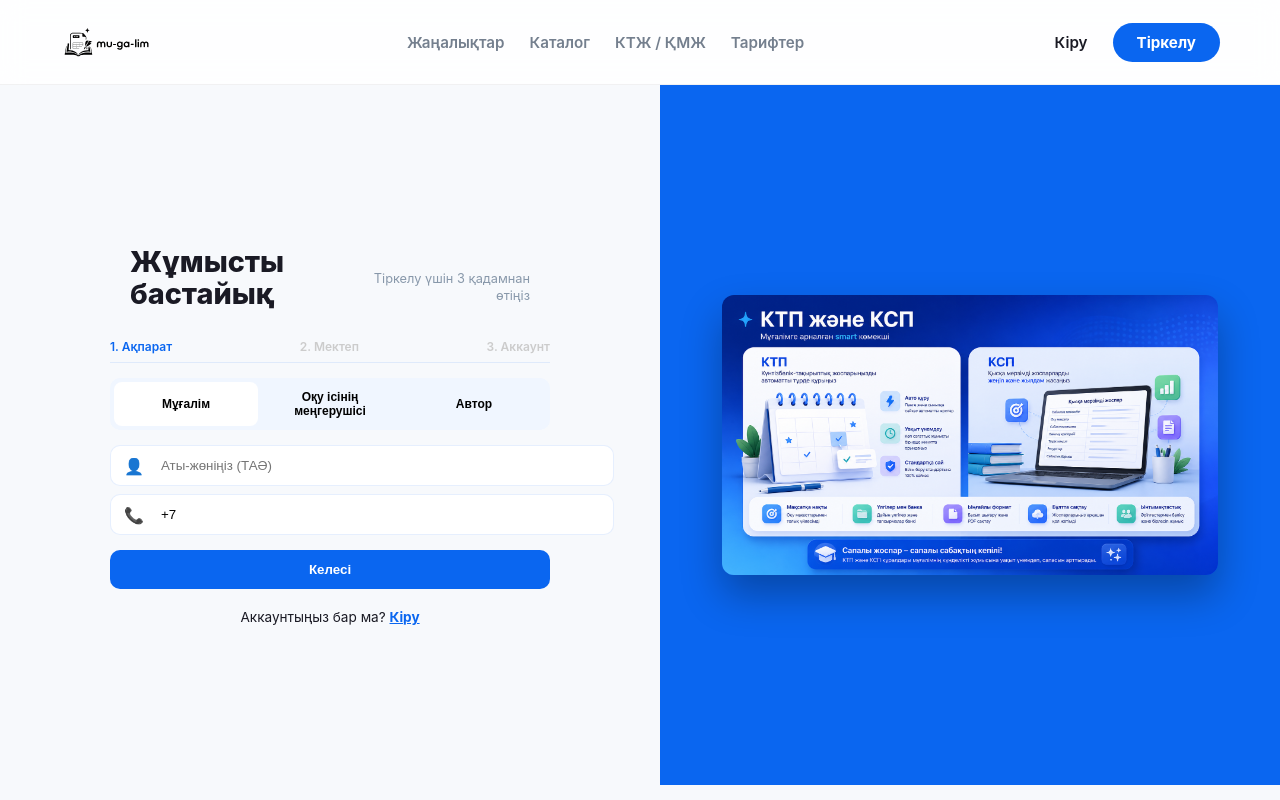
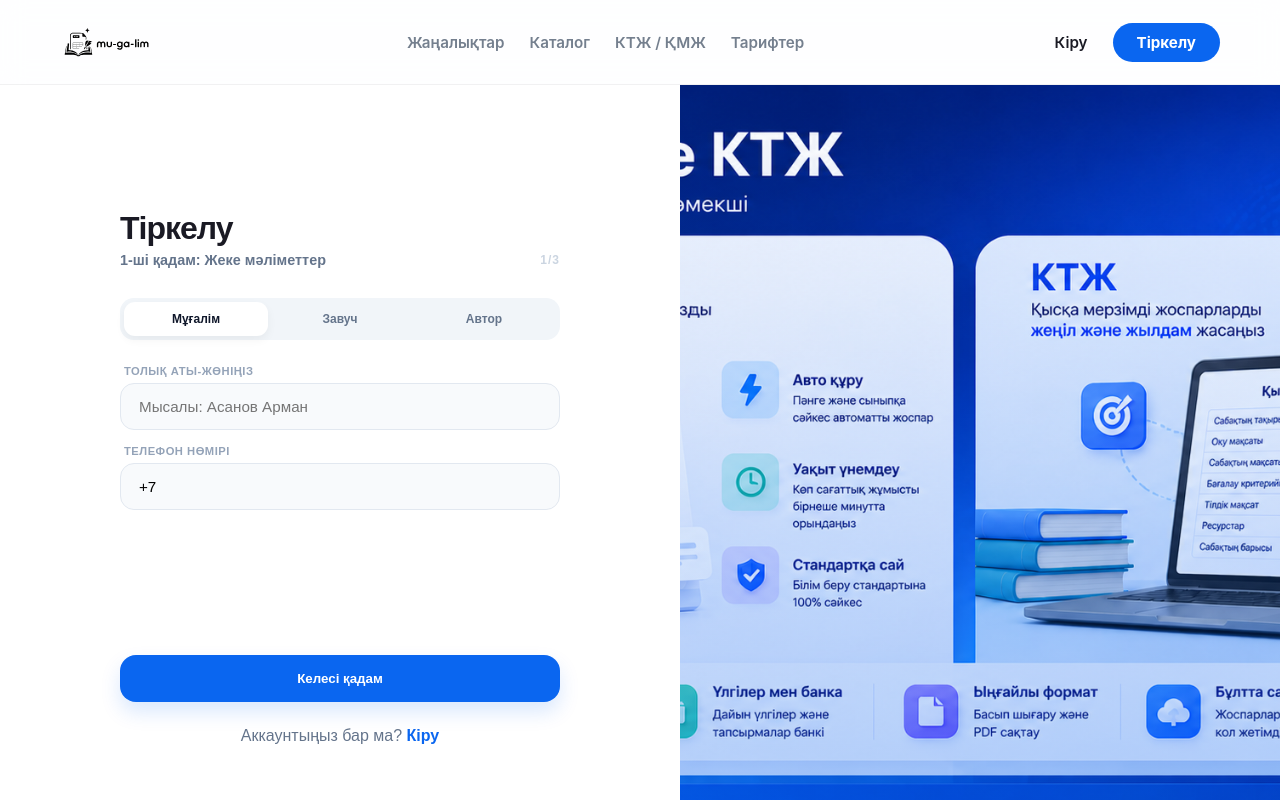
Before and after one commit to Temir1754/mugalim.kz, a Next.js app: page /register in a window 1280 px wide. Shown: the top 800 px of the page. Built offline with nearby package versions, Linux system fonts and the light colour scheme.

Commit message:
feat: unify register and login page design with premium split-screen format

```diff
--- a/src/app/register/page.tsx
+++ b/src/app/register/page.tsx
@@ -9,11 +9,9 @@ import Footer from "@/components/Footer";
 export default function Register() {
   const router = useRouter();
   const { t } = useLanguage();
-  const [role, setRole] = useState("CLIENT"); // CLIENT, SELLER, SCHOOL_ADMIN
+  const [role, setRole] = useState("CLIENT");
   const [step, setStep] = useState(1);
   const [showPassword, setShowPassword] = useState(false);
-  const [usernameAvailable, setUsernameAvailable] = useState(true);
-  const [usernameChecking, setUsernameChecking] = useState(false);
   const [isLoading, setIsLoading] = useState(false);
   const [error, setError] = useState("");
 
@@ -31,26 +29,18 @@ export default function Register() {
 
   const specialties = [
     "Қазақ тілі", "Орыс тілі", "Қазақ әдебиеті", "Орыс әдебиеті", "Әдебиеттік оқу", "Шетел тілі",
-    "Математика", "Алгебра", "Геометрия",
-    "Жаратылыстану", "Биология", "Физика", "Химия", "География",
-    "Қазақстан тарихы", "Дүниежүзі тарихы", "Құқық негіздері", "Адам. Қоғам. Құқық",
-    "Информатика",
-    "Көркем еңбек", "Технология", "Еңбекке баулу", "Бейнелеу өнері", "Музыка",
-    "Сынып жетекші", "Мектеп әкімшілігі"
+    "Математика", "Алгебра", "Геометрия", "Жаратылыстану", "Биология", "Физика", "Химия", "География",
+    "Қазақстан тарихы", "Дүниежүзі тарихы", "Информатика", "Музыка", "Сынып жетекші"
   ];
 
   const schoolsData: Record<string, Record<string, string[]>> = {
     "Алматы": {
-      "Мемлекеттік": ["№1 мектеп-гимназия", "№2 лицей", "№159 гимназия", "№178 лицей", "№173 мектеп", "№39 мамандандырылған лицей", "№92 мамандандырылған лицей", "№134 лицей"],
-      "Жекеменшік": ["TAMOS Education", "Haileybury Almaty", "Quantum STEM School", "NGS (New Generation School)", "Мирас", "Шоқан Уәлиханов атындағы мектеп", "Galaxy International School"]
+      "Мемлекеттік": ["№1 мектеп-гимназия", "№159 гимназия", "№178 лицей", "№173 мектеп"],
+      "Жекеменшік": ["TAMOS Education", "Haileybury Almaty", "Quantum STEM School", "NGS"]
     },
     "Астана": {
-      "Мемлекеттік": ["№1 мектеп", "№17 гимназия", "№66 мектеп-лицей", "№81 «Astana English School»", "№3 лицей", "№60 мектеп-лицей"],
-      "Жекеменшік": ["Nur-Orda", "Spectrum International School", "Haileybury Astana", "BINOM School", "Seed School", "IQanat High School of Burabay"]
-    },
-    "Шымкент": {
-      "Мемлекеттік": ["№1 мектеп", "№7 гимназия", "№12 лицей", "№24 мектеп", "№90 мектеп-лицей"],
-      "Жекеменшік": ["Мансұр", "Орда", "Арофат", "Ақ-Жол", "Төле би"]
+      "Мемлекеттік": ["№17 гимназия", "№66 мектеп-лицей", "№81 «Astana English School»"],
+      "Жекеменшік": ["Nur-Orda", "Spectrum International School", "BINOM School"]
     }
   };
 
@@ -70,27 +60,10 @@ export default function Register() {
     return formatted;
   };
 
-  const checkUsername = async (name: string) => {
-    if (name.length < 3) return;
-    setUsernameChecking(true);
-    try {
-      const res = await fetch(`/api/auth/check-username?username=${name}`);
-      const data = await res.json();
-      setUsernameAvailable(data.available);
-      if (!data.available) setError("Бұл логин бос емес");
-      else setError("");
-    } catch (e) { console.error(e); }
-    finally { setUsernameChecking(false); }
-  };
-
   const handleChange = (e: React.ChangeEvent<HTMLInputElement | HTMLSelectElement>) => {
     let { name, value } = e.target;
     if (name === "phone") value = formatPhone(value);
-    if (name === "fio") value = value.split(' ').map(word => word.charAt(0).toUpperCase() + word.slice(1)).join(' ');
-    if (name === "username") {
-      value = value.toLowerCase().replace(/[^a-z0-9_]/g, "");
-      checkUsername(value);
-    }
+    if (name === "username") value = value.toLowerCase().replace(/[^a-z0-9_]/g, "");
     setFormData(prev => ({ ...prev, [name]: value }));
     setError("");
   };
@@ -100,17 +73,13 @@ export default function Register() {
       setError("Аты-жөніңіз бен телефон нөмірін толық толтырыңыз");
       return;
     }
-    if (step === 2) {
-      if ((role === 'CLIENT' || role === 'SCHOOL_ADMIN') && (!formData.region || !formData.schoolName)) {
+    if (step === 2 && (role !== 'SELLER' && (!formData.region || !formData.schoolName))) {
       setError("Барлық өрістерді толтырыңыз");
       return;
-      }
     }
     setStep(step + 1);
     setError("");
   };
-
-  const prevStep = () => setStep(step - 1);
 
   const handleRegister = async (e: React.FormEvent) => {
     e.preventDefault();
@@ -122,82 +91,113 @@ export default function Register() {
         headers: { "Content-Type": "application/json" },
         body: JSON.stringify({ ...formData, role }),
       });
+      if (!res.ok) {
         const data = await res.json();
-      if (!res.ok) throw new Error(data.error || "Тіркелу қатесі");
+        throw new Error(data.error || "Тіркелу қатесі");
+      }
       window.location.href = "/login?registered=true";
     } catch (err: any) { setError(err.message); }
     finally { setIsLoading(false); }
   };
 
+  const inputStyle = {
+    width: "100%",
+    padding: "14px 18px",
+    borderRadius: "14px",
+    border: "1px solid #e2e8f0",
+    background: "#f8fafc",
+    fontSize: "0.95rem",
+    outline: "none",
+    boxSizing: "border-box" as const,
+    fontFamily: "sans-serif",
+    transition: "0.2s"
+  };
+
   return (
-    <div style={{ background: "var(--bg-main)" }}>
-      <div className="split-screen">
-        <div className="form-side">
-          <div className="wrapper">
-            <div className="header" style={{ display: "flex", justifyContent: "space-between", alignItems: "flex-end", marginBottom: "15px" }}>
-              <h1 style={{ margin: 0, lineHeight: "1.1" }}>Жұмысты<br/>бастайық</h1>
-              <p style={{ fontSize: "0.8rem", color: "#8898aa", textAlign: "right", margin: 0, lineHeight: "1.4", paddingBottom: "4px" }}>Тіркелу үшін 3 қадамнан<br/>өтіңіз</p>
+    <div style={{ background: "white", minHeight: "100vh", fontFamily: "sans-serif" }}>
+      <div style={{ display: "flex", minHeight: "100vh" }}>
+        {/* Left Side: Form */}
+        <div style={{ flex: 1, display: "flex", alignItems: "center", justifyContent: "center", padding: "40px" }}>
+          <div style={{ width: "100%", maxWidth: "440px" }}>
+            <div style={{ display: "flex", justifyContent: "space-between", alignItems: "flex-end", marginBottom: "30px" }}>
+              <div>
+                <h1 style={{ margin: 0, fontSize: "2rem", fontWeight: 900, letterSpacing: "-1px" }}>Тіркелу</h1>
+                <p style={{ margin: "5px 0 0", color: "#64748b", fontWeight: 600, fontSize: "0.9rem" }}>{step}-ші қадам: {step === 1 ? 'Жеке мәліметтер' : step === 2 ? 'Мектепті таңдау' : 'Аккаунт ашу'}</p>
+              </div>
+              <div style={{ textAlign: "right" }}>
+                <span style={{ fontSize: "0.75rem", fontWeight: 800, color: "#cbd5e1", letterSpacing: "1px" }}>{step}/3</span>
+              </div>
             </div>
 
-            <div className="steps-modern">
-              <span className={step >= 1 ? 'active' : ''}>1. Ақпарат</span>
-              <span className={step >= 2 ? 'active' : ''}>2. Мектеп</span>
-              <span className={step >= 3 ? 'active' : ''}>3. Аккаунт</span>
+            {/* Role Switcher */}
+            {step === 1 && (
+              <div style={{ display: "flex", background: "#f1f5f9", padding: "4px", borderRadius: "14px", marginBottom: "25px" }}>
+                {['CLIENT', 'SCHOOL_ADMIN', 'SELLER'].map((r) => (
+                  <button
+                    key={r}
+                    onClick={() => setRole(r)}
+                    style={{
+                      flex: 1, padding: "10px", border: "none", borderRadius: "11px",
+                      background: role === r ? "white" : "transparent",
+                      color: role === r ? "#0f172a" : "#64748b",
+                      fontWeight: 800, fontSize: "0.75rem", cursor: "pointer", transition: "0.2s",
+                      boxShadow: role === r ? "0 4px 10px rgba(0,0,0,0.05)" : "none"
+                    }}
+                  >
+                    {r === 'CLIENT' ? 'Мұғалім' : r === 'SCHOOL_ADMIN' ? 'Завуч' : 'Автор'}
+                  </button>
+                ))}
               </div>
-
-            <div className="switcher" style={{ opacity: step > 1 ? 0.7 : 1, pointerEvents: step > 1 ? 'none' : 'auto', display: "flex", background: "var(--box-tint)", padding: "4px", borderRadius: "10px", marginBottom: "15px" }}>
-               <button className={role === 'CLIENT' ? 'active' : ''} onClick={() => setRole('CLIENT')} style={{ flex: 1, padding: "8px", border: "none", borderRadius: "8px", background: role === 'CLIENT' ? "#fff" : "transparent", fontWeight: "700", cursor: "pointer", fontSize: "0.75rem" }}>Мұғалім</button>
-               <button className={role === 'SCHOOL_ADMIN' ? 'active' : ''} onClick={() => setRole('SCHOOL_ADMIN')} style={{ flex: 1, padding: "8px", border: "none", borderRadius: "8px", background: role === 'SCHOOL_ADMIN' ? "#fff" : "transparent", fontWeight: "700", cursor: "pointer", fontSize: "0.75rem" }}>Оқу ісінің меңгерушісі</button>
-               <button className={role === 'SELLER' ? 'active' : ''} onClick={() => setRole('SELLER')} style={{ flex: 1, padding: "8px", border: "none", borderRadius: "8px", background: role === 'SELLER' ? "#fff" : "transparent", fontWeight: "700", cursor: "pointer", fontSize: "0.75rem" }}>Автор</button>
-            </div>
+            )}
 
             <form onSubmit={handleRegister}>
-              {error && <div className="err">{error}</div>}
+              {error && <div style={{ background: "#fef2f2", color: "#dc2626", padding: "12px", borderRadius: "12px", marginBottom: "20px", fontSize: "0.85rem", fontWeight: 600, border: "1px solid #fee2e2" }}>{error}</div>}
 
+              <div style={{ minHeight: "260px" }}>
                 {step === 1 && (
-                <div className="fade">
-                  <div className="field with-icon"><span>👤</span><input name="fio" placeholder="Аты-жөніңіз (ТАӘ)" value={formData.fio} onChange={handleChange} required style={{ paddingLeft: "50px" }} /></div>
-                  <div className="field with-icon"><span>📞</span><input name="phone" placeholder="+7 (___) ___-__-__" value={formData.phone} onChange={handleChange} required style={{ paddingLeft: "50px" }} /></div>
+                  <div>
+                    <div style={{ marginBottom: "15px" }}>
+                      <label style={labelStyle}>Толық аты-жөніңіз</label>
+                      <input name="fio" placeholder="Мысалы: Асанов Арман" value={formData.fio} onChange={handleChange} style={inputStyle} required />
+                    </div>
+                    <div style={{ marginBottom: "15px" }}>
+                      <label style={labelStyle}>Телефон нөмірі</label>
+                      <input name="phone" placeholder="+7 (___) ___-__-__" value={formData.phone} onChange={handleChange} style={inputStyle} required />
+                    </div>
                   </div>
                 )}
 
                 {step === 2 && (
-                <div className="fade">
-                  <div className="field with-icon">
-                     <span>📍</span>
-                     <select name="region" value={formData.region} onChange={handleChange} style={{ paddingLeft: "50px" }}>
-                       {Object.keys(schoolsData).sort().map(reg => <option key={reg} value={reg}>{reg}</option>)}
+                  <div>
+                    <div style={{ display: "grid", gridTemplateColumns: "1fr 1fr", gap: "15px", marginBottom: "15px" }}>
+                       <div>
+                         <label style={labelStyle}>Аймақ</label>
+                         <select name="region" value={formData.region} onChange={handleChange} style={inputStyle}>
+                           {Object.keys(schoolsData).map(r => <option key={r} value={r}>{r}</option>)}
                          </select>
                        </div>
-                  <div className="field with-icon">
-                     <span>🏫</span>
-                     <select name="schoolType" value={formData.schoolType} onChange={handleChange} style={{ paddingLeft: "50px" }}>
-                       <option value="Мемлекеттік">Мемлекеттік мектеп</option>
-                       <option value="Жекеменшік">Жекеменшік мектеп</option>
+                       <div>
+                         <label style={labelStyle}>Мектеп түрі</label>
+                         <select name="schoolType" value={formData.schoolType} onChange={handleChange} style={inputStyle}>
+                           <option value="Мемлекеттік">Мемлекеттік</option>
+                           <option value="Жекеменшік">Жекеменшік</option>
                          </select>
                        </div>
-                  <div className="field with-icon">
-                     <span>🏛️</span>
-                     <select name="schoolName" value={formData.schoolName} onChange={handleChange} required style={{ paddingLeft: "50px" }}>
-                       <option value="">Мектепті таңдаңыз...</option>
+                    </div>
+                    <div style={{ marginBottom: "15px" }}>
+                      <label style={labelStyle}>Мектеп атауы</label>
+                      <select name="schoolName" value={formData.schoolName} onChange={handleChange} style={inputStyle} required>
+                        <option value="">Таңдаңыз...</option>
                         {availableSchools.map(s => <option key={s} value={s}>{s}</option>)}
+                        <option value="Басқа">Басқа мектеп...</option>
                       </select>
                     </div>
-                  {role !== 'SCHOOL_ADMIN' && (
-                    <div className="field with-icon">
-                       <span>🎓</span>
-                       <select name="specialty" value={formData.specialty} onChange={handleChange} required style={{ paddingLeft: "50px" }}>
-                         <option value="">Мамандығыңызды таңдаңыз...</option>
+                    {role === 'CLIENT' && (
+                      <div style={{ marginBottom: "15px" }}>
+                        <label style={labelStyle}>Мамандық</label>
+                        <select name="specialty" value={formData.specialty} onChange={handleChange} style={inputStyle} required>
+                          <option value="">Таңдаңыз...</option>
                           {specialties.map(s => <option key={s} value={s}>{s}</option>)}
-                       </select>
-                    </div>
-                  )}
-                  {role === 'CLIENT' && (
-                    <div className="field with-icon">
-                       <span>📚</span>
-                       <select name="className" value={formData.className} onChange={handleChange} required style={{ paddingLeft: "50px" }}>
-                         <option value="">Қай сыныпқа сабақ бересіз?</option>
-                         {[1,2,3,4,5,6,7,8,9,10,11].map(n => <option key={n} value={n}>{n}-сынып</option>)}
                         </select>
                       </div>
                     )}
@@ -205,48 +205,72 @@ export default function Register() {
                 )}
 
                 {step === 3 && (
-                <div className="fade">
-                  <div className="field with-icon">
-                     <span>🔑</span>
-                     <input name="username" placeholder="Логин (Username)" value={formData.username} onChange={handleChange} required style={{ paddingLeft: "50px", borderColor: !usernameAvailable ? "#f5222d" : "" }} />
+                  <div>
+                    <div style={{ marginBottom: "15px" }}>
+                      <label style={labelStyle}>Логин (Ник)</label>
+                      <input name="username" placeholder="Кемінде 3 таңба" value={formData.username} onChange={handleChange} style={inputStyle} required />
                     </div>
-                  <div className="field with-icon" style={{ position: "relative" }}>
-                     <span>🔒</span>
-                     <input name="password" type={showPassword ? "text" : "password"} placeholder="Құпия сөз" value={formData.password} onChange={handleChange} required style={{ paddingLeft: "50px", paddingRight: "50px" }} />
-                     <button type="button" onClick={() => setShowPassword(!showPassword)} style={{ position: "absolute", right: "15px", top: "50%", transform: "translateY(-50%)", background: "none", border: "none", cursor: "pointer", opacity: 0.6 }}>{showPassword ? "👁️" : "👁️‍🗨️"}</button>
+                    <div style={{ marginBottom: "15px", position: "relative" }}>
+                      <label style={labelStyle}>Құпия сөз</label>
+                      <input name="password" type={showPassword ? "text" : "password"} placeholder="••••••••" value={formData.password} onChange={handleChange} style={inputStyle} required />
+                      <button type="button" onClick={() => setShowPassword(!showPassword)} style={{ position: "absolute", right: "15px", top: "38px", background: "none", border: "none", cursor: "pointer", color: "#0A66F0", fontWeight: 700, fontSize: "0.75rem" }}>
+                        {showPassword ? 'Жасыру' : 'Көрсету'}
+                      </button>
                     </div>
                   </div>
                 )}
+              </div>
 
-              <div className="actions" style={{ display: "flex", gap: "10px", marginTop: "15px" }}>
-                 {step > 1 && <button type="button" onClick={prevStep} style={{ flex: 1, padding: "12px", borderRadius: "10px", border: "1px solid var(--box-border)", cursor: "pointer" }}>Артқа</button>}
-                 <button type="submit" style={{ flex: 2, padding: "12px", background: "var(--primary-blue)", color: "#fff", border: "none", borderRadius: "10px", fontWeight: "800", cursor: "pointer" }}>{isLoading ? '...' : (step === 3 ? 'Тіркелу' : 'Келесі')}</button>
+              <div style={{ display: "flex", gap: "12px", marginTop: "30px" }}>
+                {step > 1 && (
+                  <button type="button" onClick={() => setStep(step - 1)} style={{ flex: 1, padding: "16px", borderRadius: "16px", border: "1px solid #e2e8f0", background: "white", fontWeight: 800, cursor: "pointer", color: "#64748b" }}>Артқа</button>
+                )}
+                <button
+                  type="submit"
+                  disabled={isLoading}
+                  style={{
+                    flex: 2, padding: "16px", borderRadius: "16px", background: "#0A66F0", color: "white", border: "none", fontWeight: 800, cursor: "pointer",
+                    boxShadow: "0 10px 20px rgba(10, 102, 240, 0.15)"
+                  }}
+                >
+                  {isLoading ? '...' : step === 3 ? 'Тіркелуді аяқтау' : 'Келесі қадам'}
+                </button>
               </div>
             </form>
-            <p style={{ textAlign: "center", marginTop: "20px", fontSize: "0.85rem" }}>Аккаунтыңыз бар ма? <Link href="/login" style={{ color: "var(--primary-blue)", fontWeight: "700" }}>Кіру</Link></p>
+
+            <p style={{ textAlign: "center", marginTop: "25px", color: "#64748b", fontWeight: 500 }}>
+              Аккаунтыңыз бар ма? <Link href="/login" style={{ color: "#0A66F0", fontWeight: 800, textDecoration: "none" }}>Кіру</Link>
+            </p>
           </div>
         </div>
 
-        <div className="visual-side" style={{ flex: 1, background: "var(--primary-blue)", display: "flex", alignItems: "center", justifyContent: "center" }}>
-           <img src="/promo.png" alt="Promo" style={{ width: "80%", borderRadius: "12px", boxShadow: "0 20px 40px rgba(0,0,0,0.3)" }} />
+        {/* Right Side: Image Banner */}
+        <div className="visual-side" style={{ flex: 1, background: "#0A66F0", position: "relative", display: "flex", alignItems: "center", justifyContent: "center", overflow: "hidden" }}>
+           <img
+             src="/images/login-promo.png"
+             alt="Promo"
+             style={{ width: "100%", height: "100%", objectFit: "cover", position: "absolute", zIndex: 1 }}
+           />
+           <div style={{ position: "absolute", top: 0, left: 0, width: "100%", height: "100%", background: "linear-gradient(0deg, rgba(10,102,240,0.3) 0%, transparent 100%)", zIndex: 2 }}></div>
         </div>
       </div>
+
       <Footer />
+
       <style jsx>{`
-        .split-screen { display: flex; min-height: calc(100vh - 100px); background: var(--bg-main); font-family: 'Inter', sans-serif; }
-        .form-side { flex: 1; display: flex; align-items: center; justify-content: center; padding: 20px; }
-        .wrapper { width: 100%; max-width: 440px; }
-        .steps-modern { display: flex; justify-content: space-between; margin-bottom: 15px; border-bottom: 1px solid var(--box-border); padding-bottom: 8px; }
-        .steps-modern span { font-size: 0.75rem; font-weight: 600; color: #ccc; }
-        .steps-modern span.active { color: var(--primary-blue); }
-        .field { margin-bottom: 8px; position: relative; }
-        .with-icon span { position: absolute; left: 14px; top: 50%; transform: translateY(-50%); z-index: 1; }
-        .field input, .field select { width: 100%; padding: 12px; border-radius: 10px; border: 1px solid var(--box-border); background: #fff; outline: none; }
-        .err { background: #fff1f0; color: #f5222d; padding: 8px; border-radius: 8px; margin-bottom: 10px; font-size: 0.8rem; border: 1px solid #ffa39e; }
-        .fade { animation: fadeIn 0.3s ease; }
-        @keyframes fadeIn { from { opacity: 0; } to { opacity: 1; } }
-        @media (max-width: 1023px) { .visual-side { display: none; } }
+        @media (max-width: 1023px) { .visual-side { display: none !important; } }
       `}</style>
     </div>
   );
 }
+
+const labelStyle = {
+  display: "block",
+  fontSize: "0.7rem",
+  fontWeight: 900,
+  color: "#94a3b8",
+  textTransform: "uppercase" as const,
+  letterSpacing: "0.5px",
+  marginBottom: "6px",
+  marginLeft: "4px"
+};
```
Lines whose indentation alone changed are shown as unchanged.
